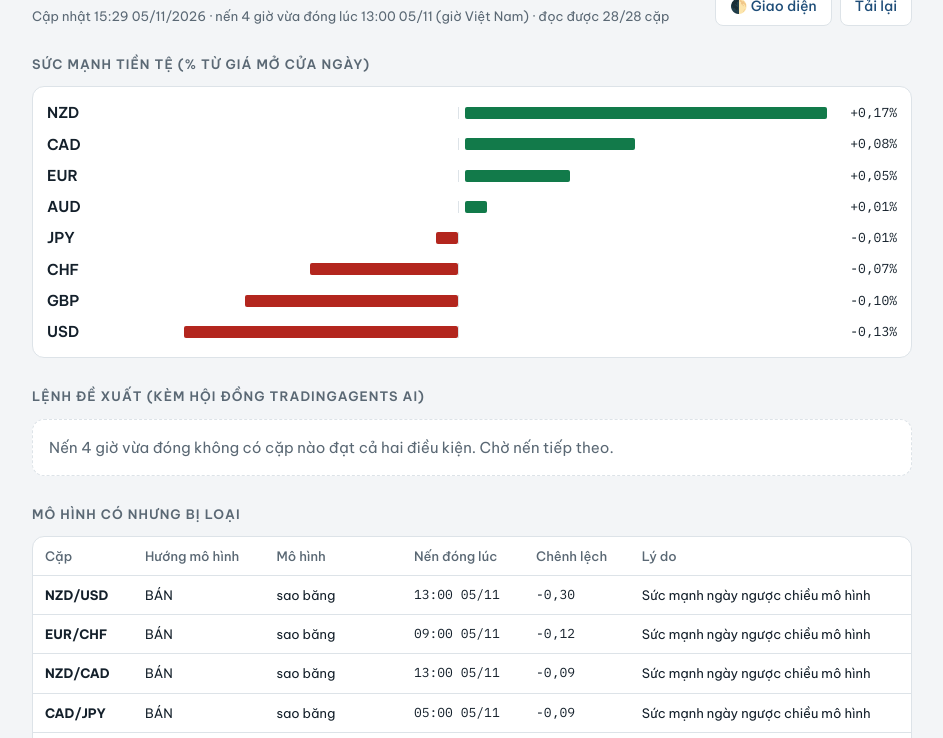
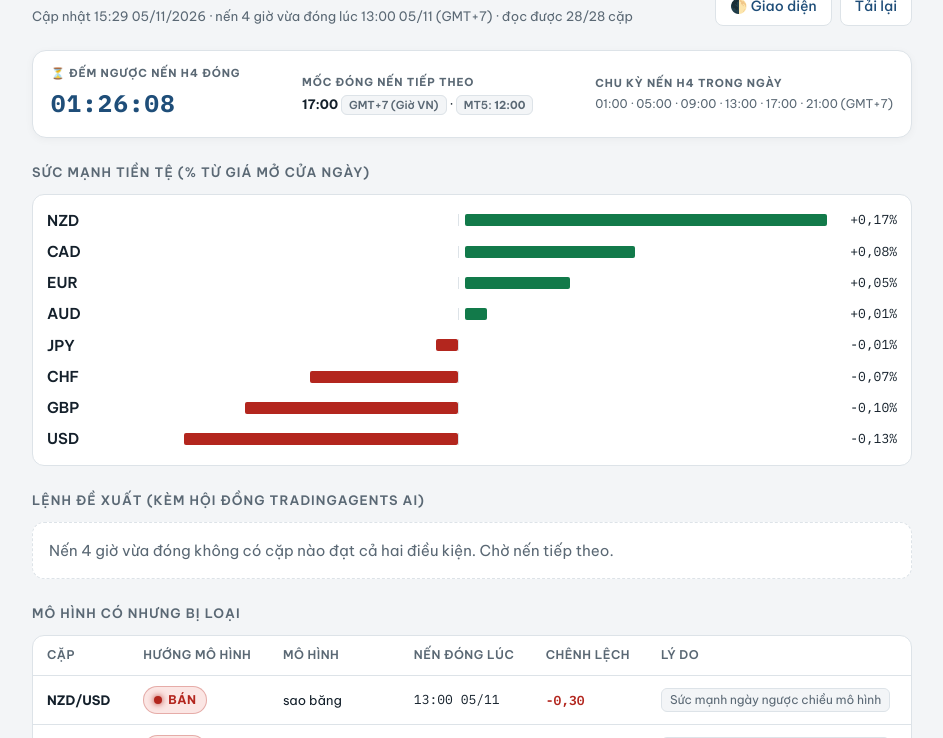
Before and after one commit to stevenglc-cyber/tradingcurrency, a plain HTML site: page index.html in a window 1280 px wide. Shown: the part 55-793 px from the top of the page, without its empty margins (168-1111 px from the left). Drawn offline with Linux system fonts and the light colour scheme.

Commit message:
UI Update: Badge nút tròn Mua/Bán, đồng hồ đếm ngược nến H4 theo GMT+7 và MT5

```diff
--- a/index.html
+++ b/index.html
@@ -5,13 +5,14 @@
   <title>Bàn Ghép Cặp H4 & TradingAgents AI</title>
   <meta name="viewport" content="width=device-width, initial-scale=1, viewport-fit=cover">
   <link rel="preconnect" href="https://fonts.googleapis.com">
-  <link rel="stylesheet" href="https://fonts.googleapis.com/css2?family=Be+Vietnam+Pro:wght@400;500;600;700&family=IBM+Plex+Mono:wght@400;500&display=swap">
+  <link rel="stylesheet" href="https://fonts.googleapis.com/css2?family=Be+Vietnam+Pro:wght@400;500;600;700&family=IBM+Plex+Mono:wght@400;500;600;700&display=swap">
   <style>
   :root{
     --nen:#f3f5f7; --mat:#ffffff; --chu:#14202b; --phu:#5a6874; --vien:#dde3e8;
     --chinh:#1f4e79; --chinh-hover:#163b5c; --mua:#127a4a; --mua-nen:#e3f4ea;
     --ban:#b3261e; --ban-nen:#fbe6e4; --canh:#8a5a00; --canh-nen:#fdf1d8;
     --ai:#6b21a8; --ai-nen:#f3e8ff; --ai-vien:#d8b4fe;
+    --table-hover:rgba(31,78,121,0.04);
     --chu-ui:"Be Vietnam Pro", system-ui, sans-serif; --chu-so:"IBM Plex Mono", ui-monospace, monospace;
   }
   @media (prefers-color-scheme: dark){:root:not([data-theme="light"]){
@@ -19,17 +20,19 @@
     --chinh:#8ab8e6; --chinh-hover:#a8ccf0; --mua:#4cc38a; --mua-nen:#123425;
     --ban:#f2827a; --ban-nen:#3a1b19; --canh:#f0c060; --canh-nen:#3a2d10;
     --ai:#c084fc; --ai-nen:#2e1065; --ai-vien:#581c87;
+    --table-hover:rgba(255,255,255,0.03);
     color-scheme:dark}}
   :root[data-theme="dark"]{
     --nen:#0f161c; --mat:#17212a; --chu:#e6edf2; --phu:#9aa8b3; --vien:#2a3742;
     --chinh:#8ab8e6; --chinh-hover:#a8ccf0; --mua:#4cc38a; --mua-nen:#123425;
     --ban:#f2827a; --ban-nen:#3a1b19; --canh:#f0c060; --canh-nen:#3a2d10;
     --ai:#c084fc; --ai-nen:#2e1065; --ai-vien:#581c87;
+    --table-hover:rgba(255,255,255,0.03);
     color-scheme:dark}
   *{box-sizing:border-box}
   body{background:var(--nen);color:var(--chu);font-family:var(--chu-ui);font-size:15px;line-height:1.55;
     padding-left:max(16px,env(safe-area-inset-left,0px));padding-right:max(16px,env(safe-area-inset-right,0px));padding-block:20px 40px;margin:0}
-  main{max-width:880px;margin:0 auto;display:flex;flex-direction:column;gap:28px}
+  main{max-width:880px;margin:0 auto;display:flex;flex-direction:column;gap:24px}
   h1{font-size:24px;font-weight:700;margin:0;letter-spacing:-.01em;text-wrap:balance}
   h2{font-size:13px;font-weight:600;text-transform:uppercase;letter-spacing:.08em;color:var(--phu);margin:0 0 12px}
   .so{font-family:var(--chu-so);font-variant-numeric:tabular-nums}
@@ -39,6 +42,15 @@
   button{font:inherit;font-size:14px;font-weight:500;color:var(--chinh);background:var(--mat);border:1px solid var(--vien);border-radius:8px;padding:8px 14px;cursor:pointer;transition:all 0.15s ease}
   button:hover{background:var(--vien)}
   button:focus-visible{outline:2px solid var(--chinh);outline-offset:2px}
+
+  /* Widget Đếm Ngược Nến H4 */
+  .dong-ho-khu{background:var(--mat);border:1px solid var(--vien);border-radius:14px;padding:14px 18px;display:flex;flex-wrap:wrap;align-items:center;justify-content:space-between;gap:16px;box-shadow:0 2px 8px rgba(0,0,0,0.04)}
+  .dh-item{display:flex;flex-direction:column;gap:3px}
+  .dh-label{font-size:11px;font-weight:700;letter-spacing:0.08em;text-transform:uppercase;color:var(--phu)}
+  .dh-time{font-size:24px;font-weight:700;color:var(--chinh);letter-spacing:0.05em;display:flex;align-items:center;gap:6px}
+  .dh-val{font-size:13px;color:var(--chu)}
+  .tag-gmt{background:var(--nen);border:1px solid var(--vien);padding:2px 7px;border-radius:6px;font-size:11px;font-weight:600;color:var(--phu)}
+
   .mau{background:var(--canh-nen);color:var(--canh);border-radius:8px;padding:10px 14px;font-size:14px}
   .sm{display:grid;grid-template-columns:44px 1fr 1fr 64px;gap:8px 6px;align-items:center;background:var(--mat);border:1px solid var(--vien);border-radius:12px;padding:14px}
   .sm .ten{font-weight:600}
@@ -47,11 +59,10 @@
   .ray i{display:block;height:100%;border-radius:2px}
   .ray.trai i{background:var(--ban)} .ray.phai i{background:var(--mua)}
   .sm .gt{text-align:right;font-size:13px}
+
   .lenh{display:grid;grid-template-columns:repeat(auto-fit,minmax(min(100%,340px),1fr));gap:14px}
   .the{background:var(--mat);border:1px solid var(--vien);border-radius:12px;padding:14px 16px;display:flex;flex-direction:column;gap:10px;min-width:0;position:relative}
   .the .tren{display:flex;align-items:center;gap:10px}
-  .huong{font-size:12px;font-weight:700;letter-spacing:.06em;padding:3px 9px;border-radius:6px}
-  .huong.MUA{background:var(--mua-nen);color:var(--mua)} .huong.BÁN{background:var(--ban-nen);color:var(--ban)}
   .the .cap{font-size:20px;font-weight:700}
   .the .stt{margin-left:auto;color:var(--phu);font-size:13px}
   .the .mh{color:var(--phu);font-size:13px}
@@ -65,11 +76,27 @@
   .btn-ai:hover{filter:brightness(0.95)}
   .canhbao{margin:0;padding:0;list-style:none;display:flex;flex-direction:column;gap:8px}
   .canhbao li{background:var(--canh-nen);color:var(--canh);border-radius:8px;padding:9px 12px;font-size:14px}
+
+  /* Bảng Mô Hình Bị Loại & Badges */
   .bang{overflow-x:auto;background:var(--mat);border:1px solid var(--vien);border-radius:12px}
-  table{border-collapse:collapse;width:100%;font-size:13px;min-width:520px}
-  th,td{text-align:left;padding:9px 12px;border-bottom:1px solid var(--vien)}
-  th{color:var(--phu);font-weight:500}
+  table{border-collapse:collapse;width:100%;font-size:13px;min-width:540px}
+  th,td{text-align:left;padding:10px 14px;border-bottom:1px solid var(--vien);vertical-align:middle}
+  th{color:var(--phu);font-weight:600;font-size:12px;text-transform:uppercase;letter-spacing:0.04em}
   tr:last-child td{border-bottom:none}
+  tbody tr:hover{background:var(--table-hover)}
+
+  /* Badge Hướng Mua / Bán dạng nút tròn */
+  .badge-huong{display:inline-flex;align-items:center;gap:6px;padding:4px 10px;border-radius:999px;font-size:12px;font-weight:700;letter-spacing:0.04em}
+  .badge-huong.MUA{background:var(--mua-nen);color:var(--mua);border:1px solid rgba(18,122,74,0.3)}
+  .badge-huong.BAN{background:var(--ban-nen);color:var(--ban);border:1px solid rgba(179,38,30,0.3)}
+  .dot{width:8px;height:8px;border-radius:50%;display:inline-block}
+  .dot.xanh{background:var(--mua);box-shadow:0 0 6px var(--mua)}
+  .dot.do{background:var(--ban);box-shadow:0 0 6px var(--ban)}
+
+  .chenh-duong{color:var(--mua);font-weight:600}
+  .chenh-am{color:var(--ban);font-weight:600}
+  .lydo-tag{display:inline-block;padding:2px 8px;border-radius:6px;font-size:12px;background:var(--nen);color:var(--phu);border:1px solid var(--vien)}
+
   .cach{color:var(--phu);font-size:14px;max-width:65ch}
   .cach ol{padding-left:20px;margin:6px 0}
   .trong{color:var(--phu);background:var(--mat);border:1px dashed var(--vien);border-radius:12px;padding:16px}
@@ -109,6 +136,24 @@
       <button id="taiLai" type="button">Tải lại</button>
     </div>
   </header>
+
+  <!-- Thanh HUD Đếm Ngược Đóng Nến H4 -->
+  <section class="dong-ho-khu">
+    <div class="dh-item">
+      <span class="dh-label">⏳ Đếm ngược nến H4 đóng</span>
+      <span class="dh-time so" id="dongHoH4">--:--:--</span>
+    </div>
+    <div class="dh-item">
+      <span class="dh-label">Mốc đóng nến tiếp theo</span>
+      <span class="dh-val">
+        <b id="mocDongH4">--:--</b> <span class="tag-gmt">GMT+7 (Giờ VN)</span> · <span class="tag-gmt">MT5: <b id="mocDongMT5">--:--</b></span>
+      </span>
+    </div>
+    <div class="dh-item">
+      <span class="dh-label">Chu kỳ nến H4 trong ngày</span>
+      <span class="dh-val" style="color:var(--phu);font-size:12px">01:00 · 05:00 · 09:00 · 13:00 · 17:00 · 21:00 (GMT+7)</span>
+    </div>
+  </section>
 
   <div class="mau" id="mau" hidden>Đây là dữ liệu mẫu từ phân tích. Trang sẽ tự thay bằng dữ liệu thật sau lần chạy đầu tiên.</div>
 
@@ -173,6 +218,53 @@ if(localStorage.getItem('theme_h4')){
   document.documentElement.setAttribute('data-theme', localStorage.getItem('theme_h4'));
 }
 
+// Bộ đếm ngược thời gian nến H4 đóng theo GMT+7 (Giờ VN)
+function capNhatDemNguoc(){
+  const now = new Date();
+  // Chuyển sang thời gian GMT+7
+  const utcMs = now.getTime() + (now.getTimezoneOffset() * 60000);
+  const vnTime = new Date(utcMs + (7 * 3600000));
+
+  const gio = vnTime.getHours();
+  const phut = vnTime.getMinutes();
+  const giay = vnTime.getSeconds();
+
+  // Chu kỳ nến H4 sàn MT5: 1h, 5h, 9h, 13h, 17h, 21h (GMT+7)
+  const mocs = [1, 5, 9, 13, 17, 21];
+  let nextMoc = mocs.find(m => m > gio);
+  let ngayCong = 0;
+  if(nextMoc === undefined){
+    nextMoc = 1;
+    ngayCong = 1;
+  }
+
+  const target = new Date(vnTime);
+  target.setDate(target.getDate() + ngayCong);
+  target.setHours(nextMoc, 0, 0, 0);
+
+  let diffMs = target.getTime() - vnTime.getTime();
+  if(diffMs < 0) diffMs = 0;
+
+  const h = Math.floor(diffMs / 3600000);
+  const m = Math.floor((diffMs % 3600000) / 60000);
+  const s = Math.floor((diffMs % 60000) / 1000);
+
+  const pad = n => String(n).padStart(2, '0');
+  $('dongHoH4').textContent = `${pad(h)}:${pad(m)}:${pad(s)}`;
+  $('mocDongH4').textContent = `${pad(nextMoc)}:00 ${ngayCong ? '(ngày mai)' : ''}`;
+
+  // Mốc giờ sàn MT5 tương ứng (0h sàn MT5 = 17h New York = 5h sáng VN)
+  const mt5Hour = (nextMoc - 5 + 24) % 24;
+  $('mocDongMT5').textContent = `${pad(mt5Hour)}:00`;
+
+  // Khi nến đóng đúng 00:00:00 thì tự tải lại sau 15 giây
+  if(diffMs <= 1000 && diffMs > 0){
+    setTimeout(tai, 15000);
+  }
+}
+setInterval(capNhatDemNguoc, 1000);
+capNhatDemNguoc();
+
 function veSucManh(ds){
   const lonNhat=Math.max(...ds.map(x=>Math.abs(x.phan_tram)),0.01);
   $('sucManh').innerHTML=ds.map(x=>{
@@ -187,20 +279,26 @@ function veSucManh(ds){
 
 function veLenh(ds){
   if(!ds.length){$('lenh').innerHTML='<div class="trong">Nến 4 giờ vừa đóng không có cặp nào đạt cả hai điều kiện. Chờ nến tiếp theo.</div>';return;}
-  $('lenh').innerHTML=ds.map((d,k)=>`<article class="the">
-    <div class="tren"><span class="huong ${d.huong}">${d.huong}</span><span class="cap">${d.cap}</span><span class="stt">#${k+1}</span></div>
+  $('lenh').innerHTML=ds.map((d,k)=>{
+    const isMua = d.huong === 'MUA';
+    const badge = isMua
+      ? `<span class="badge-huong MUA"><span class="dot xanh"></span>MUA</span>`
+      : `<span class="badge-huong BAN"><span class="dot do"></span>BÁN</span>`;
+    return `<article class="the">
+      <div class="tren">${badge}<span class="cap">${d.cap}</span><span class="stt">#${k+1}</span></div>
       <div class="mh">${d.mo_hinh} · nến đóng ${d.gio_nen}</div>
       ${d.nen?`<div class="bdbox"><canvas class="bd" data-k="${k}" role="img" aria-label="Biểu đồ nến 4 giờ ${d.cap}"></canvas></div>`:''}
       <div class="cs">
         <div><span>Giá lúc quét</span><span class="so">${d.gia}</span></div>
-      <div><span>Chênh sức mạnh</span><span class="so">${so(d.chenh.toFixed(2))}</span></div>
+        <div><span>Chênh sức mạnh</span><span class="so ${d.chenh>=0?'chenh-duong':'chenh-am'}">${d.chenh>0?'+':''}${so(d.chenh.toFixed(2))}</span></div>
         <div><span>Cắt lỗ</span><span class="so">${d.cat_lo}</span></div>
         <div><span>Mục tiêu</span><span class="so">${d.muc_tieu}</span></div>
         <div><span>Lời/lỗ</span><span class="so">1:${so(d.loi_lo)}</span></div>
       </div>
       ${d.gia_cho?`<div class="cho">Nên chờ giá hồi về <b class="so">${d.gia_cho}</b> để lời/lỗ đạt 1:1,5</div>`:''}
       <button class="btn-ai" type="button" onclick="moAI(${k})">🤖 Xem Thẩm Định TradingAgents AI</button>
-  </article>`).join('');
+    </article>`;
+  }).join('');
   document.querySelectorAll('canvas.bd').forEach(c=>veBieuDo(c,ds[+c.dataset.k]));
 }
 
@@ -231,8 +329,27 @@ function veBieuDo(cv,d){
 }
 
 function veLoai(ds){
-  $('loai').innerHTML=ds.length?ds.map(d=>`<tr><td><b>${d.cap}</b></td><td>${d.huong}</td><td>${d.mo_hinh}</td><td class="so">${d.gio_nen}</td><td class="so">${so(d.chenh.toFixed(2))}</td><td>${d.ly_do}</td></tr>`).join('')
-    :'<tr><td colspan="6">Không có mô hình nào bị loại.</td></tr>';
+  if(!ds.length){
+    $('loai').innerHTML='<tr><td colspan="6">Không có mô hình nào bị loại.</td></tr>';
+    return;
+  }
+  $('loai').innerHTML=ds.map(d=>{
+    const isMua = d.huong === 'MUA';
+    const badge = isMua
+      ? `<span class="badge-huong MUA"><span class="dot xanh"></span>MUA</span>`
+      : `<span class="badge-huong BAN"><span class="dot do"></span>BÁN</span>`;
+    const chenhHtml = d.chenh >= 0
+      ? `<span class="so chenh-duong">+${so(d.chenh.toFixed(2))}</span>`
+      : `<span class="so chenh-am">${so(d.chenh.toFixed(2))}</span>`;
+    return `<tr>
+      <td><b>${d.cap}</b></td>
+      <td>${badge}</td>
+      <td>${d.mo_hinh}</td>
+      <td class="so">${d.gio_nen}</td>
+      <td>${chenhHtml}</td>
+      <td><span class="lydo-tag">${d.ly_do}</span></td>
+    </tr>`;
+  }).join('');
 }
 
 // Modal Thẩm Định TradingAgents AI
@@ -293,7 +410,7 @@ async function tai(){
     if(!r.ok) throw new Error(r.status);
     const d=await r.json();
     duLieuGoc = d;
-    $('trangthai').textContent=`Cập nhật ${d.cap_nhat} · nến 4 giờ vừa đóng lúc ${d.nen_4_gio_dong} (giờ Việt Nam) · đọc được ${d.so_cap_doc_duoc}/28 cặp`;
+    $('trangthai').textContent=`Cập nhật ${d.cap_nhat} · nến 4 giờ vừa đóng lúc ${d.nen_4_gio_dong} (GMT+7) · đọc được ${d.so_cap_doc_duoc}/28 cặp`;
     $('mau').hidden=!d.du_lieu_mau;
     $('tieuDeSucManh').textContent='Sức mạnh tiền tệ (% '+(d.cach_do||'từ giá mở cửa ngày')+')';
     veSucManh(d.suc_manh); veLenh(d.dat); veLoai(d.loai||[]);
```
Lines whose indentation alone changed are shown as unchanged.
